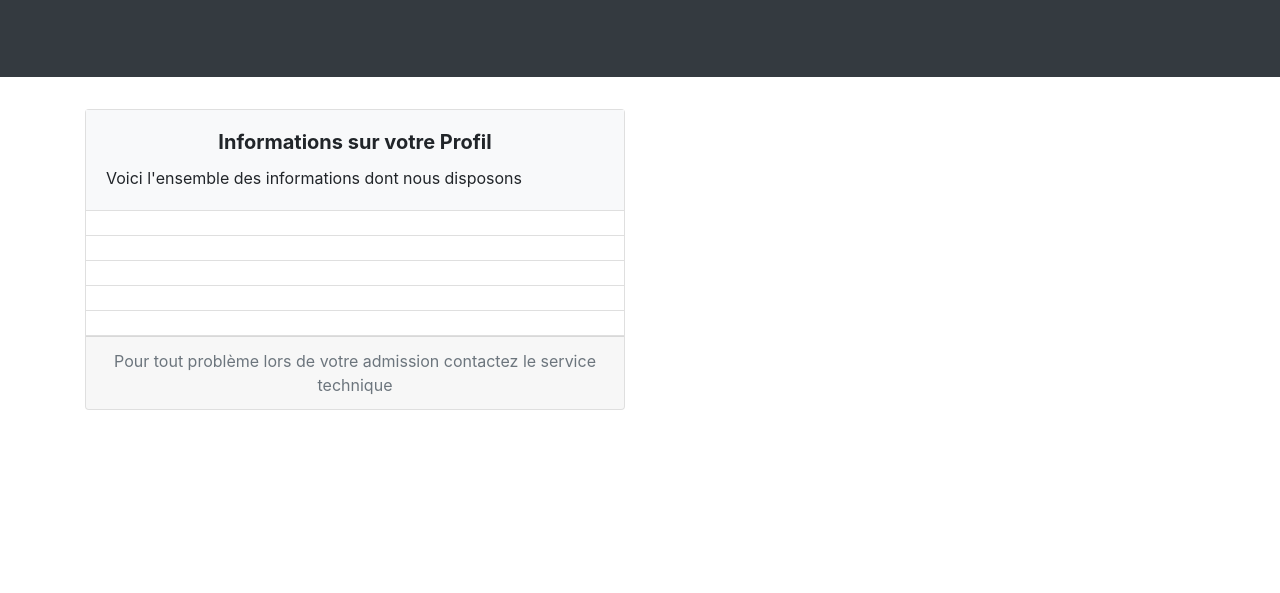
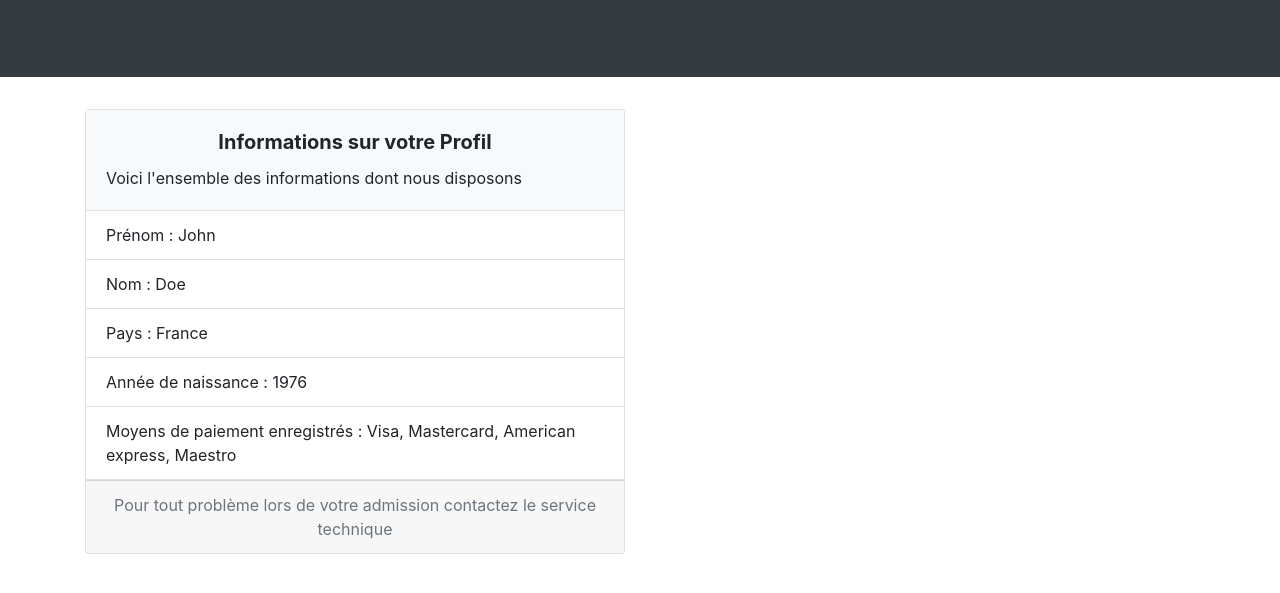
Before and after one commit to thomgo/usersJSPOO, a plain HTML site: page index.html in a window 1280 px wide. Shown: the part 153-746 px from the top of the page. Drawn offline with nearby package versions, Linux system fonts and the light colour scheme.

Commit message:
show the user information visually

```diff
--- a/index.html
+++ b/index.html
@@ -25,11 +25,11 @@
               <p class="card-text">Voici l'ensemble des informations dont nous disposons</p>
             </div>
             <ul class="list-group list-group-flush">
-              <li class="list-group-item" id="firstName"></li>
-              <li class="list-group-item" id="lastName"></li>
-              <li class="list-group-item" id="location"></li>
-              <li class="list-group-item" id="age"></li>
-              <li class="list-group-item" id="paiement"></li>
+              <li class="list-group-item" id="firstName">Prénom : </li>
+              <li class="list-group-item" id="lastName">Nom : </li>
+              <li class="list-group-item" id="location">Pays : </li>
+              <li class="list-group-item" id="birthYear">Année de naissance : </li>
+              <li class="list-group-item" id="paiement">Moyens de paiement enregistrés : </li>
             </ul>
             <div class="card-footer text-muted text-center">
               Pour tout problème lors de votre admission contactez le service technique
--- a/main.js
+++ b/main.js
@@ -9,19 +9,41 @@ var user = {
 
   // Methodes
   getFirstName : function() {
-    alert(this.firstName);
+    var container = document.getElementById('firstName');
+    container.innerHTML += this.firstName;
   },
   getLastName : function() {
-    alert(this.lastName);
+    var container = document.getElementById('lastName');
+    container.innerHTML += this.lastName;
+  },
+  getLocation : function() {
+    var container = document.getElementById('location');
+    container.innerHTML += this.location;
   },
   getBirthYear : function() {
     var birthYear = (new Date().getFullYear()) - this.age;
-    alert(birthYear);
+    var container = document.getElementById('birthYear');
+    container.innerHTML += birthYear;
+  },
+  getPaiement : function() {
+    var container = document.getElementById('paiement')
+    for (var i = 0; i < this.paiement.length; i++) {
+      card = this.paiement[i];
+      container.innerHTML += card.charAt(0).toUpperCase() + card.slice(1);
+      if(i < this.paiement.length -1 ) {
+        container.innerHTML += ", ";
+      }
+    }
+  },
+  showInfo : function() {
+    this.getFirstName();
+    this.getLastName();
+    this.getLocation(),
+    this.getBirthYear();
+    this.getPaiement();
   }
 };
-user.getFirstName();
-user.getLastName();
-user.getBirthYear();
+
 
 var userChecker = {
   // Properties
@@ -73,4 +95,6 @@ var userChecker = {
   }
 };
 
-userChecker.checkUser(user);
+user.showInfo();
+
+//userChecker.checkUser(user);
```
